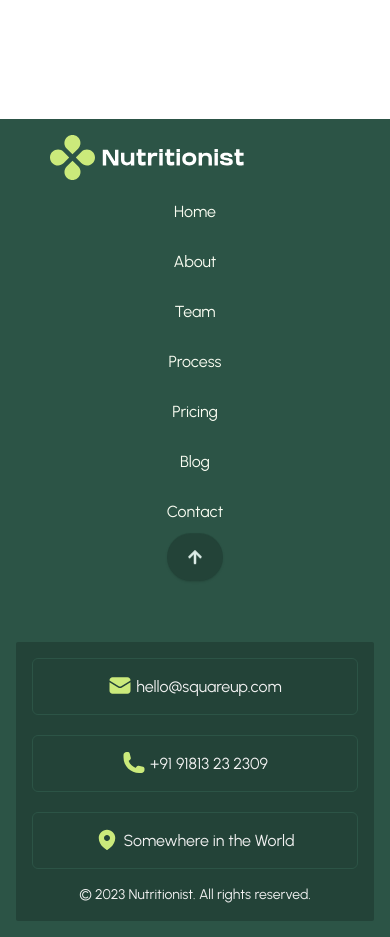
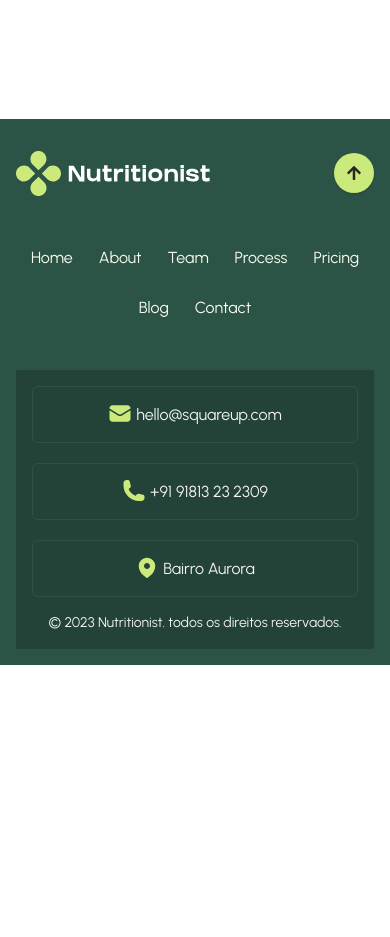
Before and after one commit to DosSantosDev2022/Nutritionist---Website, a React (Vite) app: page / in a window 390 px wide. Shown: the part 10620-11557 px from the top of the page. After the commit the page ends 11285 px from the top, so only its background shows below. Built offline with nearby package versions, Linux system fonts and the light colour scheme.

Commit message:
feat: alterando botão flutuante e adicionando função top page scroll

```diff
--- a/src/components/layout/footer.tsx
+++ b/src/components/layout/footer.tsx
@@ -38,13 +38,29 @@ const links = [
   },
 ]
 
+const handleScrollToTop = () => {
+  window.scrollTo({
+    top: 0,
+    behavior: 'smooth',
+  })
+}
+
 export function Footer() {
   return (
-    <footer className="w-full  lg:px-[162px] lg:py-[50px] p-4 bg-DarkGreen_500 lg:h-[299px] flex flex-col gap-[50px] mt-[50px]  ">
-      <div className="flex flex-col lg:flex-row gap-5  items-center justify-between ">
-        <Logo height={45} width={290} />
-        <Navigation.Root className="">
-          <Navigation.List className="flex-wrap">
+    <footer className="w-full  lg:px-[162px] lg:py-[50px] p-4 bg-DarkGreen_500 lg:h-[299px] flex flex-col  gap-[50px] mt-[50px]  ">
+      <div className="flex flex-col lg:flex-row gap-5  items-center justify-between mt-4 lg:mt-0 ">
+        <div className="w-full lg:w-auto flex gap-10 items-center justify-start">
+          <Logo height={45} width={290} />
+          <Button
+            onClick={handleScrollToTop}
+            variant="action3"
+            className=" lg:hidden p-3 rounded-[73px] "
+          >
+            <FaArrowUp />
+          </Button>
+        </div>
+        <Navigation.Root className="mt-[30px] lg:mt-0 ">
+          <Navigation.List>
             {links.map((link) => (
               <Navigation.Item
                 className=""
@@ -55,12 +71,14 @@ export function Footer() {
             ))}
           </Navigation.List>
         </Navigation.Root>
-
-        <div className="flex gap-1 items-center">
-          <Button variant="action2" className="rounded-full animate-bounce">
-            <FaArrowUp />
-          </Button>
-        </div>
+        <Button
+          aria-label="botão para ir para o topo da página"
+          onClick={handleScrollToTop}
+          variant="action3"
+          className="hidden lg:flex p-3 rounded-[73px] "
+        >
+          <FaArrowUp />
+        </Button>
       </div>
       <div className="bg-DarkGreen_600 p-4 flex flex-col gap-4 lg:flex-row w-full justify-between items-center rounded-sm">
         <div className="flex flex-col lg:flex-row items-center gap-5 w-full">
@@ -77,15 +95,15 @@ export function Footer() {
             </span>
           </div>
           <div className="p-[14px] border border-DarkGreen_500 rounded-md w-full flex items-center justify-center lg:justify-start  ">
-            <span className="text-GreyShades_200 text-md font-normal leading-[27px] flex gap-1 ">
+            <span className="text-GreyShades_200 text-md font-normal leading-[27px] flex gap-1 text-center ">
               <LocalIcon />
-              Somewhere in the World
+              Bairro Aurora
             </span>
           </div>
         </div>
         <div className="flex items-center">
           <span className="text-GreyShades_200 text-sm font-normal leading-5 text-center ">
-            © 2023 Nutritionist. All rights reserved.
+            © 2023 Nutritionist. todos os direitos reservados.
           </span>
         </div>
       </div>
--- a/src/components/layout/nav/navList.tsx
+++ b/src/components/layout/nav/navList.tsx
@@ -2,7 +2,7 @@ import { ReactNode } from 'react'
 import { twMerge } from 'tailwind-merge'
 
 interface NavigationListProps {
-  className: string
+  className?: string
   children: ReactNode
 }
 
@@ -10,7 +10,7 @@ export function NavigationList({ className, children }: NavigationListProps) {
   return (
     <ul
       className={twMerge(
-        `flex flex-col lg:flex-row gap-[26px] items-center justify-center`,
+        `flex flex-wrap gap-[26px] items-center justify-center`,
         className,
       )}
     >
--- a/src/components/layout/nav/navRoot.tsx
+++ b/src/components/layout/nav/navRoot.tsx
@@ -2,7 +2,7 @@ import { ReactNode } from 'react'
 import { twMerge } from 'tailwind-merge'
 
 interface NavigationRootProps {
-  className: string
+  className?: string
   children: ReactNode
 }
 
```
